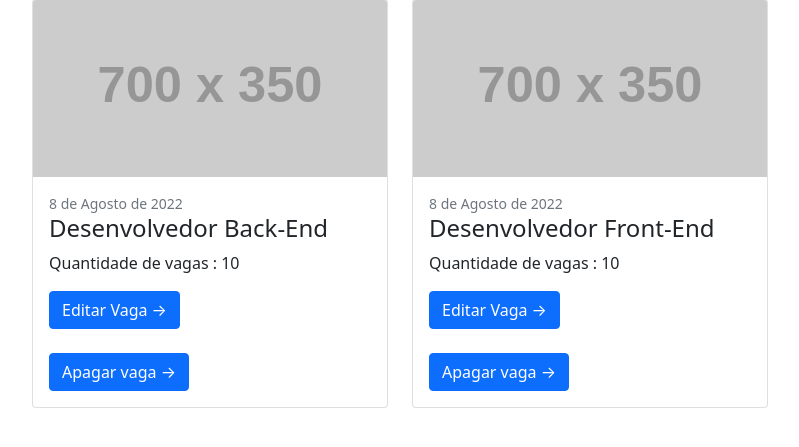
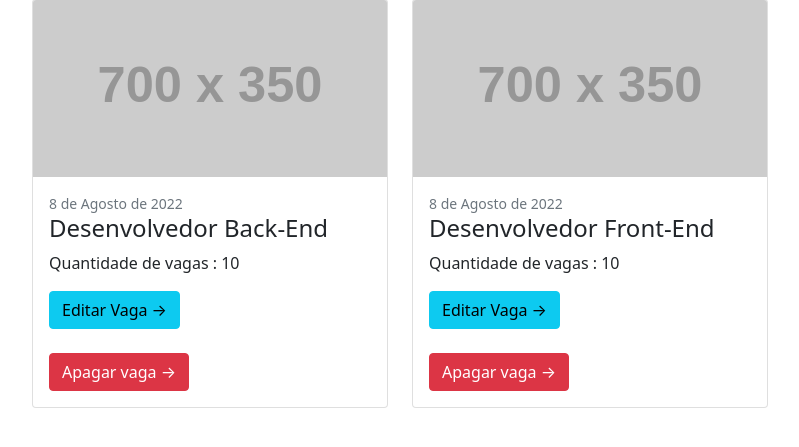
Before and after one commit to JuanMarks/teste_emprego, a Django app: page /dashboard_empresa in a window 1280 px wide. Shown: the part 247-694 px from the top of the page, without its empty margins (50-849 px from the left). Run offline with Django 4.2, Linux system fonts and the light colour scheme; a user stored in the database is signed in; data comes from the database, SQL or seed files in the repository; both versions use the stored data as it was after the commit; grey boxes labelled with a size stand in for pictures from a placeholder-image service; some libraries are stand-ins or nearby versions.

Commit message:
Atualizando templates

```diff
--- a/templates/empresa/dashboard_empresa.html
+++ b/templates/empresa/dashboard_empresa.html
@@ -18,15 +18,15 @@
                         {% for vaga in vagas %}
                         <div class="col-lg-6">
                             <!-- Blog post-->
-                            <div class="card mb-4">
+                            <div class="card mb-6">
                                 <a href="#!"><img class="card-img-top" src="https://dummyimage.com/700x350/dee2e6/6c757d.jpg" alt="..." /></a>
                                 <div class="card-body">
                                     <div class="small text-muted">{{vaga.date}}</div>
                                     <h2 class="card-title h4">{{vaga.nome_vaga}}</h2>
                                     <p class="card-text">Quantidade de vagas : {{vaga.qtd_vagas}}</p>
-                                    <a class="btn btn-primary" href="editar/{{vaga.id}}">Editar Vaga →</a><br>
+                                    <a class="btn btn-info" href="editar/{{vaga.id}}">Editar Vaga →</a><br>
                                     {% if user.first_name == 'ADM'%}
-                                    <br><a class="btn btn-primary" href="apagar/{{vaga.id}}">Apagar vaga →</a>
+                                    <br><a class="btn btn-danger" href="apagar/{{vaga.id}}">Apagar vaga →</a>
                                     {% endif %}
                                 </div>
                             </div>
--- a/templates/index.html
+++ b/templates/index.html
@@ -28,6 +28,7 @@
                                     <div class="small text-muted">{{vaga.date}}</div>
                                     <h2 class="card-title h4">{{vaga.nome_vaga}}</h2>
                                     <p class="card-text">Quantidade de vagas : {{vaga.qtd_vagas}}</p>
+                                    <p class="card-text">Faixa Salarial : {{vaga.faixa_salarial}}</p>
                                     <a class="btn btn-primary" href="saibamais/{{vaga.id}}">Read more →</a>
                                     {% if user.first_name == 'USR' %}
                                         {% if user.username in vaga.inscritos_na_vaga %}
```
Also changed, not shown: db.sqlite3.
